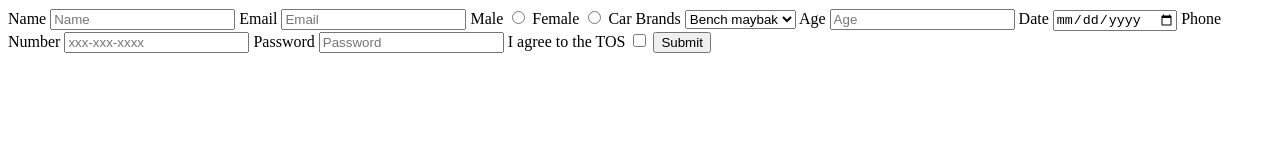
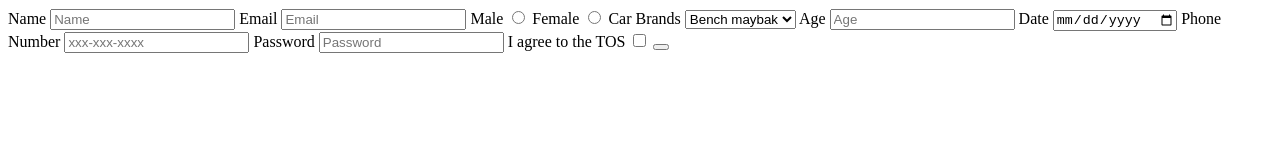
Before and after one commit to acciojob/signup-form-car-Trilokesh237, a website: page main.html in a window 1280 px wide. Drawn offline with Linux system fonts and the light colour scheme.

Commit message:
created a submission

```diff
--- a/main.html
+++ b/main.html
@@ -25,7 +25,7 @@
 		</select>
 		<label for="age">Age</label>
 		<input type="number" id="age" required="Yes"  placeholder="Age">
-		<labelfor="dob">Date</label>
+		<label for="dob">Date</label>
 		<input type="date" required="Yes" id="dob">
 		<label for="tel">Phone Number</label>
 		<input type="tel" id="tel" placeholder="xxx-xxx-xxxx">
@@ -33,7 +33,7 @@
 		<input type="password" required="Yes" id="password" placeholder="Password">
 		<label for="tos">I agree to the TOS	</label>
 		<input type="Checkbox" required="Yes" id="tos">
-		<input type="button" value="Submit"
+		<button type="submit">
 	</form>
     <script type="text/javascript" src="./script.js">
 </script>
```
